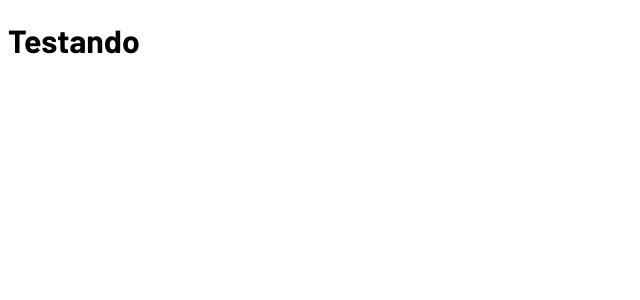
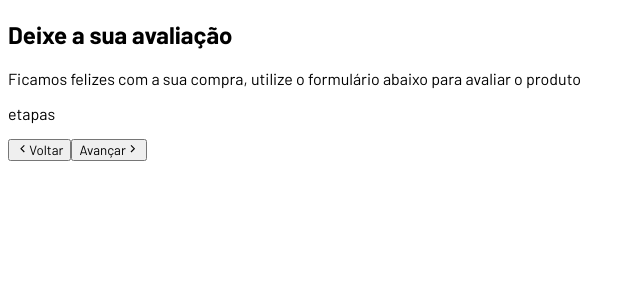
Before and after one commit to PhilipeF/react-form-multi, a React (Vite) app: page / in a window 1280 px wide. Shown: the top 300 px of the page, without its empty margins (0-640 px from the left). Built offline with nearby package versions, Linux system fonts and the light colour scheme.

Commit message:
adicionando o arquivo gitignore

```diff
--- a/src/App.jsx
+++ b/src/App.jsx
@@ -1,10 +1,33 @@
+import { GrFormPrevious, GrFormNext } from 'react-icons/gr';
+
 import './index.css';
 
 function App() {
 
   return (
-    <div className="App">
-      <h1>Testando</h1>
+    <div className="app">
+      <div className="header">
+        <h2>Deixe a sua avaliação</h2>
+        <p>
+          Ficamos felizes com a sua compra, utilize o formulário abaixo para avaliar o produto
+        </p>
+      </div>
+      <div className="form-container">
+        <p>etapas</p>
+        <form>
+          <div className="input-container">
+          </div>
+          <button type='button'>
+            <GrFormPrevious />
+            <span>Voltar</span>
+          </button>
+          <button type='submit'>
+            <span>Avançar</span>
+            <GrFormNext />
+          </button>
+        </form>
+
+      </div>
     </div>
   )
 }
```
Also changed, not shown: 1 other file (tests, documents, lock files or other folders).
